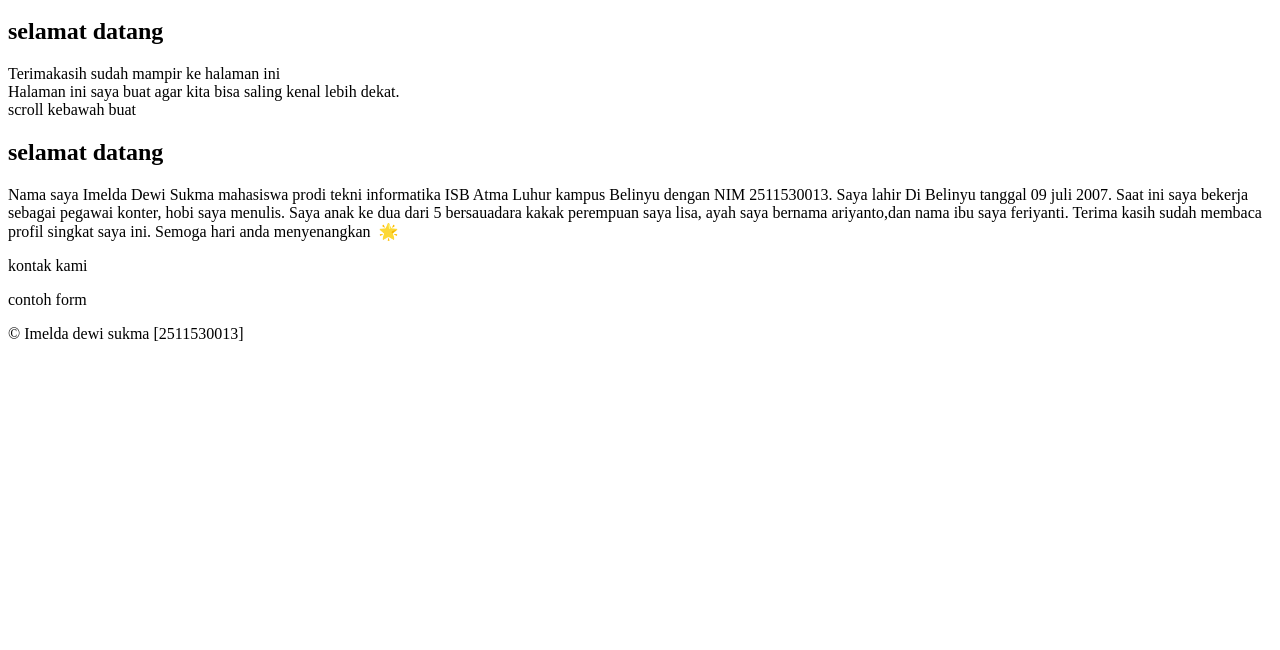
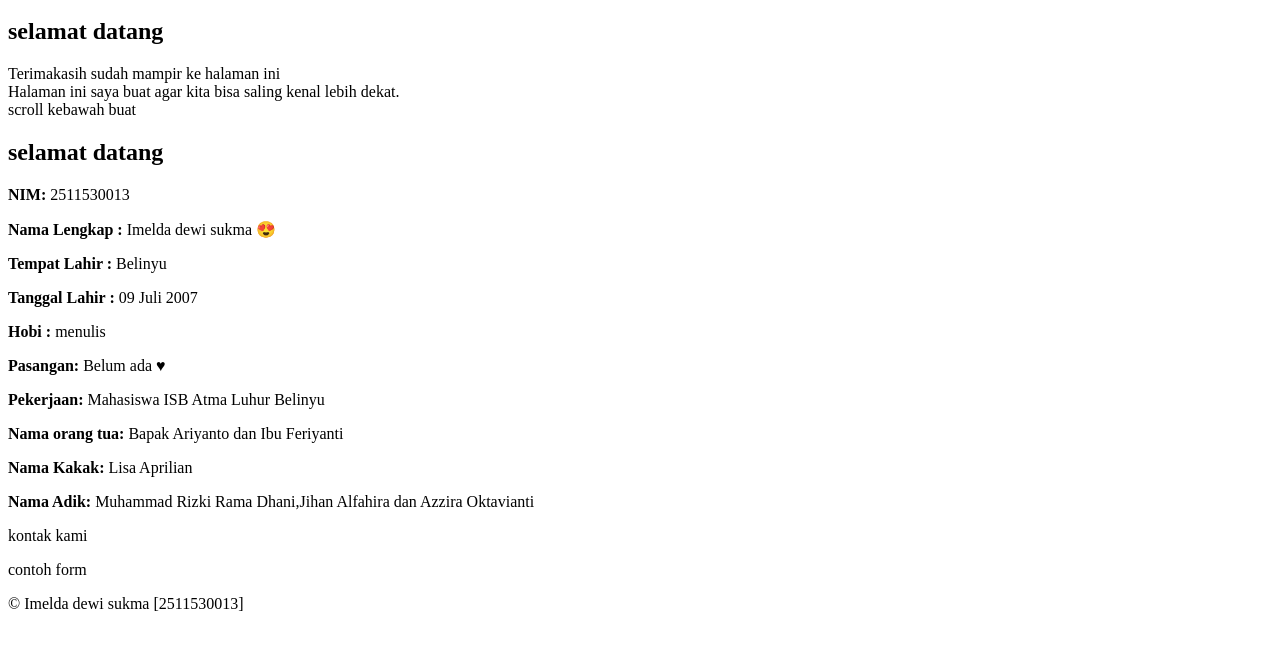
Before and after one commit to imeldadewisukma1-code/2511530013-PWD-TIBLY-25261, a plain HTML site: page pertemuan-03/index.html in a window 1280 px wide. Shown: the part 136-786 px from the top of the page. Drawn offline with Linux system fonts and the light colour scheme.

Commit message:
mengisi section about

```diff
--- a/pertemuan-03/index.html
+++ b/pertemuan-03/index.html
@@ -24,11 +24,16 @@
 </section>
 <section id="about">
     <h2>selamat datang</h2>
-    <p>Nama saya Imelda Dewi Sukma mahasiswa prodi tekni informatika ISB Atma Luhur kampus  Belinyu dengan NIM 2511530013.
-        Saya lahir Di Belinyu tanggal 09 juli 2007. Saat ini saya  bekerja sebagai pegawai konter,
-        hobi saya menulis. Saya anak ke dua dari 5 bersauadara kakak perempuan saya lisa, ayah saya bernama ariyanto,dan nama ibu saya feriyanti.
-        Terima kasih sudah membaca profil singkat saya ini. Semoga hari anda menyenangkan &nbsp;&#127775;</p>
-</section>
+    <p><strong>NIM:</strong> 2511530013</p>
+    <p><strong>Nama Lengkap :</strong> Imelda dewi sukma &#128525;</p>
+    <p><strong>Tempat Lahir :</strong> Belinyu</p>
+    <p><strong>Tanggal Lahir :</strong> 09 Juli 2007 </p>
+    <p><strong>Hobi :</strong> menulis</p>
+    <p><strong>Pasangan:</strong> Belum ada &hearts;</p>
+    <p><strong>Pekerjaan:</strong> Mahasiswa ISB Atma Luhur Belinyu</p>
+    <p><strong>Nama orang tua:</strong> Bapak Ariyanto dan Ibu Feriyanti</p>
+    <p><strong>Nama Kakak:</strong> Lisa Aprilian</p>
+    <p><strong>Nama Adik:</strong> Muhammad Rizki Rama Dhani,Jihan Alfahira dan Azzira Oktavianti
 <section id="contact">
     <h>kontak kami</h>
     <p>contoh form</p>
```
